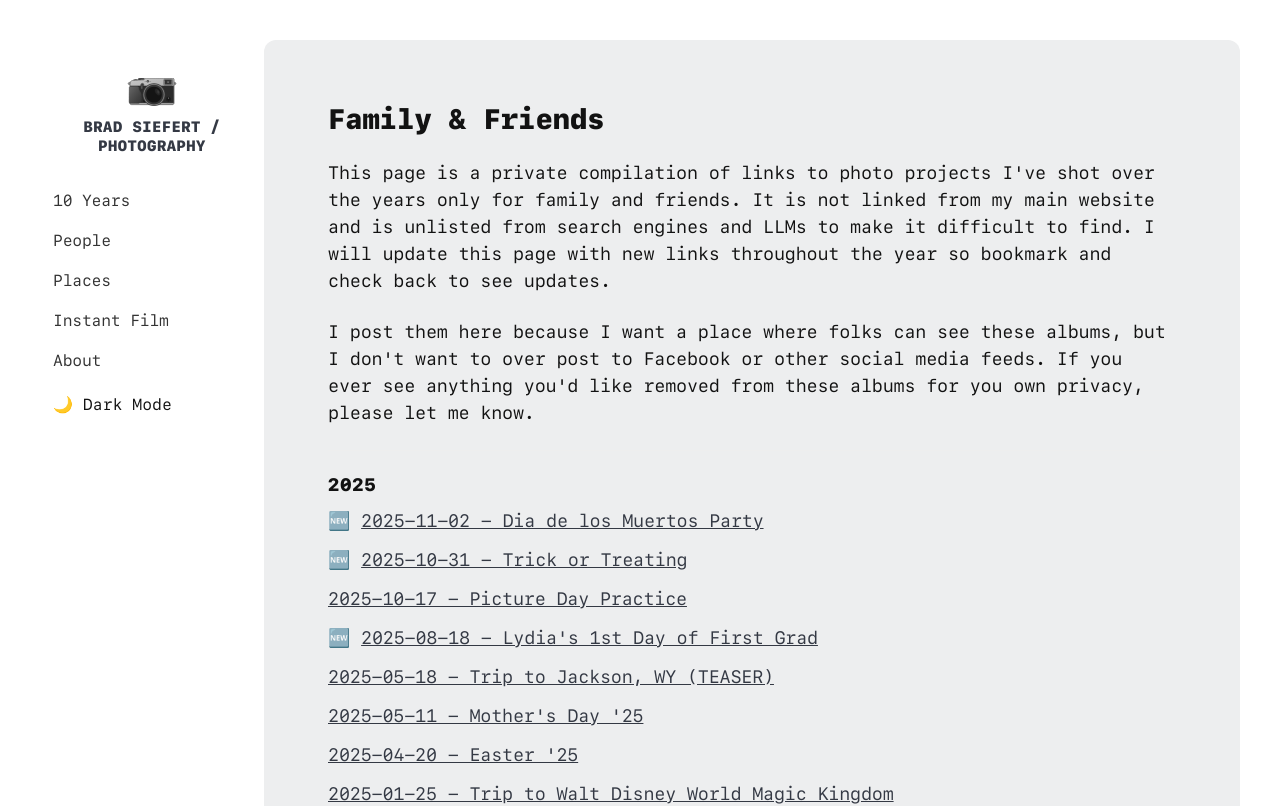
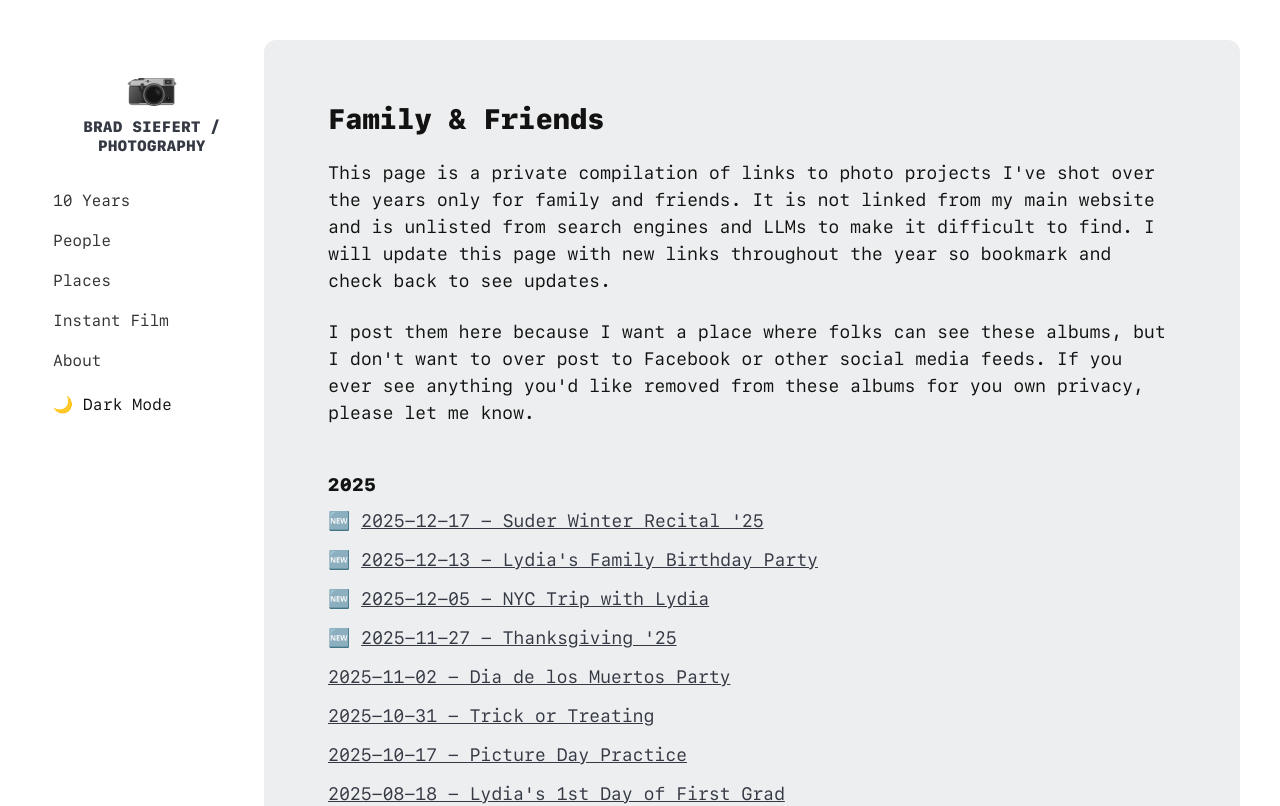
Before and after one commit to bradsiefert/photos.bradsiefert.com, a Nuxt app: page /familyandfriends in a window 1280 px wide. Shown: the top 806 px of the page. Built offline with nearby package versions, Linux system fonts and the light colour scheme.

Commit message:
Update familyandfriends.vue

```diff
--- a/pages/familyandfriends.vue
+++ b/pages/familyandfriends.vue
@@ -12,10 +12,14 @@
       <hr>
       <h2>2025</h2>
       <ul class="list-unstyled" style="margin-bottom: 32px;">
-        <li>🆕 <a target="_new" href="https://adobe.ly/4oCM1PT">2025-11-02 - Dia de los Muertos Party</a></li>
-        <li>🆕 <a target="_new" href="https://adobe.ly/4oBRlmE">2025-10-31 - Trick or Treating</a></li>
+        <li>🆕 <a target="_new" href="https://adobe.ly/3LlOJuH">2025-12-17 - Suder Winter Recital '25</a></li>
+        <li>🆕 <a target="_new" href="https://adobe.ly/4pe19T9">2025-12-13 - Lydia's Family Birthday Party</a></li>
+        <li>🆕 <a target="_new" href="https://adobe.ly/3L4Plop">2025-12-05 - NYC Trip with Lydia</a></li>
+        <li>🆕 <a target="_new" href="https://adobe.ly/3N44y9W">2025-11-27 - Thanksgiving '25</a></li>
+        <li><a target="_new" href="https://adobe.ly/4oCM1PT">2025-11-02 - Dia de los Muertos Party</a></li>
+        <li><a target="_new" href="https://adobe.ly/4oBRlmE">2025-10-31 - Trick or Treating</a></li>
         <li><a target="_new" href="https://adobe.ly/47jy5Tu">2025-10-17 - Picture Day Practice</a></li>
-        <li>🆕 <a target="_new" href="https://adobe.ly/4i3q7me">2025-08-18 - Lydia's 1st Day of First Grad</a></li>
+        <li><a target="_new" href="https://adobe.ly/4i3q7me">2025-08-18 - Lydia's 1st Day of First Grad</a></li>
         <li><a target="_new" href="https://adobe.ly/4ks7sjX">2025-05-18 - Trip to Jackson, WY (TEASER)</a></li>
         <li><a target="_new" href="https://adobe.ly/3F5A8AA">2025-05-11 - Mother's Day '25</a></li>
         <li><a target="_new" href="https://adobe.ly/44z2jCi">2025-04-20 - Easter '25</a></li>
```
